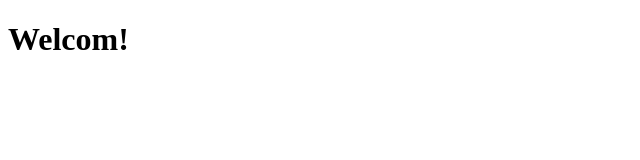
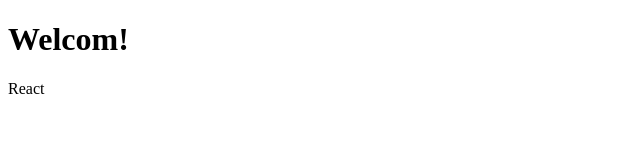
Before and after one commit to panda8z/time-book-web, a React (Create React App) app: page / in a window 1280 px wide. Shown: the top 160 px of the page, without its empty margins (0-640 px from the left). Built offline with nearby package versions, Linux system fonts and the light colour scheme.

Commit message:
define jsx outside render func

```diff
--- a/src/index.js
+++ b/src/index.js
@@ -2,7 +2,11 @@ import React from 'react'
 
 import ReactDOM from 'react-dom'
 
+const app = <div>
+    <h1>Welcom!</h1>
+    <p>React</p>
+</div>
 ReactDOM.render(
-    <h1>Welcom!</h1>,
+    app,
     document.querySelector('#root')
 )
```
